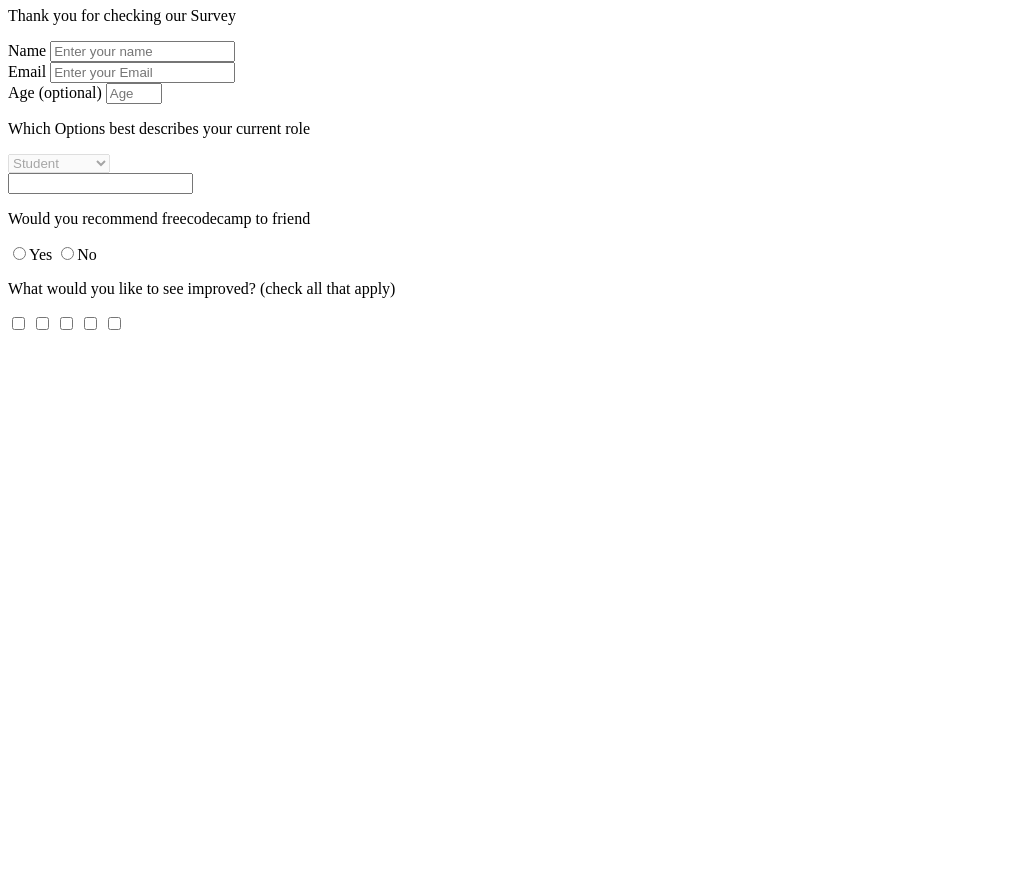
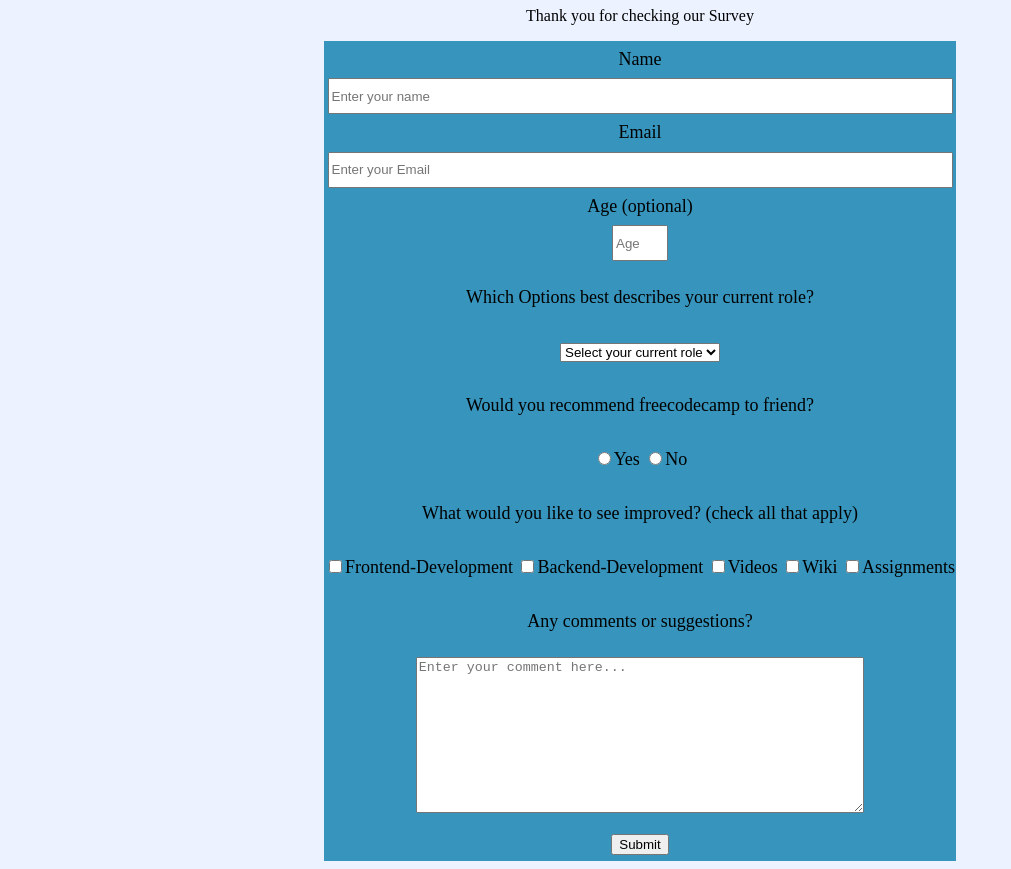
Before and after one commit to sibTunechy/ricardoandahmed, a plain HTML site: page index.html in a window 1280 px wide. Shown: the part 73-942 px from the top of the page, without its empty margins (0-1011 px from the left). Before the commit the page ends 800 px from the top, so only its background shows below. Drawn offline with Linux system fonts and the light colour scheme.

Commit message:
CSS added

```diff
--- a/index.html
+++ b/index.html
@@ -5,43 +5,56 @@
     <meta http-equiv="X-UA-Compatible" content="IE=edge">
     <meta name="viewport" content="width=device-width, initial-scale=1.0">
     <title>Survey Form</title>
+    <link rel="stylesheet" href="styles.css">
 </head>
 <body>
     <h1 id="title">RicardoandAhmed Survey Form</h1>
     <p id="description">Thank you for checking our Survey</p>
     <form id="survey-form">
-        <div class="">
+        <div class="tap-name">
             <label id="name-label">Name</label>
-            <input id="name" type="text" placeholder="Enter your name"/>
+            <br>
+            <input id="name" size=75  type="text" placeholder="Enter your name"/>
         </div>
-        <div>
+        <div class = "tap-email">
             <label id="email-label">Email</label>
-            <input id="email" type="email" placeholder="Enter your Email"/>
+            <br>
+            <input id="email" size=75 type="email" placeholder="Enter your Email"/>
         </div>
         <div>
             <label id="age-label">Age (optional)</label>
+            <br>
             <input id="number" type="number" min="15" max="99" placeholder="Age"/>
         </div>
         <div>
-            <p>Which Options best describes your current role</p>
-            <select id="dropdown" disabled selected value name="Select current role">
+            <p>Which Options best describes your current role?</p>
+            <select  name="dropdown" id="dropdown">
+                <option disabled selected value ="Select current role"> Select your current role</option>
                 <option value="student">Student</option>
                 <option value="full time Job">Full Time Job</option>
                 <option value="other">Other</option>
             </select>
         </div>
-        <input>
-            <p>Would you recommend freecodecamp to friend</p>
+
+            <p>Would you recommend freecodecamp to friend?</p>
             <input type="radio" id="" name="user" value="Yes">Yes</input>
             <input type="radio" id="" name="user" value="No">No</input>
         </div>
         <div>
             <p>What would you like to see improved? (check all that apply)</p>
-            <input type="checkbox" name="prefer" value="Frontend-Development"/>
-            <input type="checkbox" name="prefer" value="Backend-Development"/>
-            <input type="checkbox" name="prefer" value="Videos">
-            <input type="checkbox" name="prefer" value="Wiki"/>
-            <input type="checkbox" name="prefer" value="Assignments"/>
+            <input type="checkbox" name="prefer" value="Frontend-Development"/>Frontend-Development</input>
+            <input type="checkbox" name="prefer" value="Backend-Development"/>Backend-Development</input>
+            <input type="checkbox" name="prefer" value="Videos">Videos</input>
+            <input type="checkbox" name="prefer" value="Wiki"/>Wiki</input>
+            <input type="checkbox" name="prefer" value="Assignments"/>Assignments</input>
+        </div>
+
+        <div>
+            <p> Any comments or suggestions?</p>
+            <textarea name="comments" id="comment-box" size=75 cols="30" rows="10" placeholder="Enter your comment here..."></textarea>
+        </div>
+        <div>
+            <button type="submit" id="submit">Submit</button>
         </div>
     </form>
 
--- a/styles.css
+++ b/styles.css
@@ -0,0 +1,30 @@
+body{
+    text-align: center;
+    background-color: #ECF2FF;
+
+}
+
+#survey-form{
+    margin-left:auto;
+    margin-right:auto;
+    background-color: #3795BD;
+    width: 50%;
+    line-height: 2;
+    font-size: large;
+}
+#name{
+height: 30px;
+
+}
+#email{
+    height: 30px;
+
+}
+#number{
+        height: 30px;
+
+}
+#comment-box{
+
+width: 70%;
+}
```
